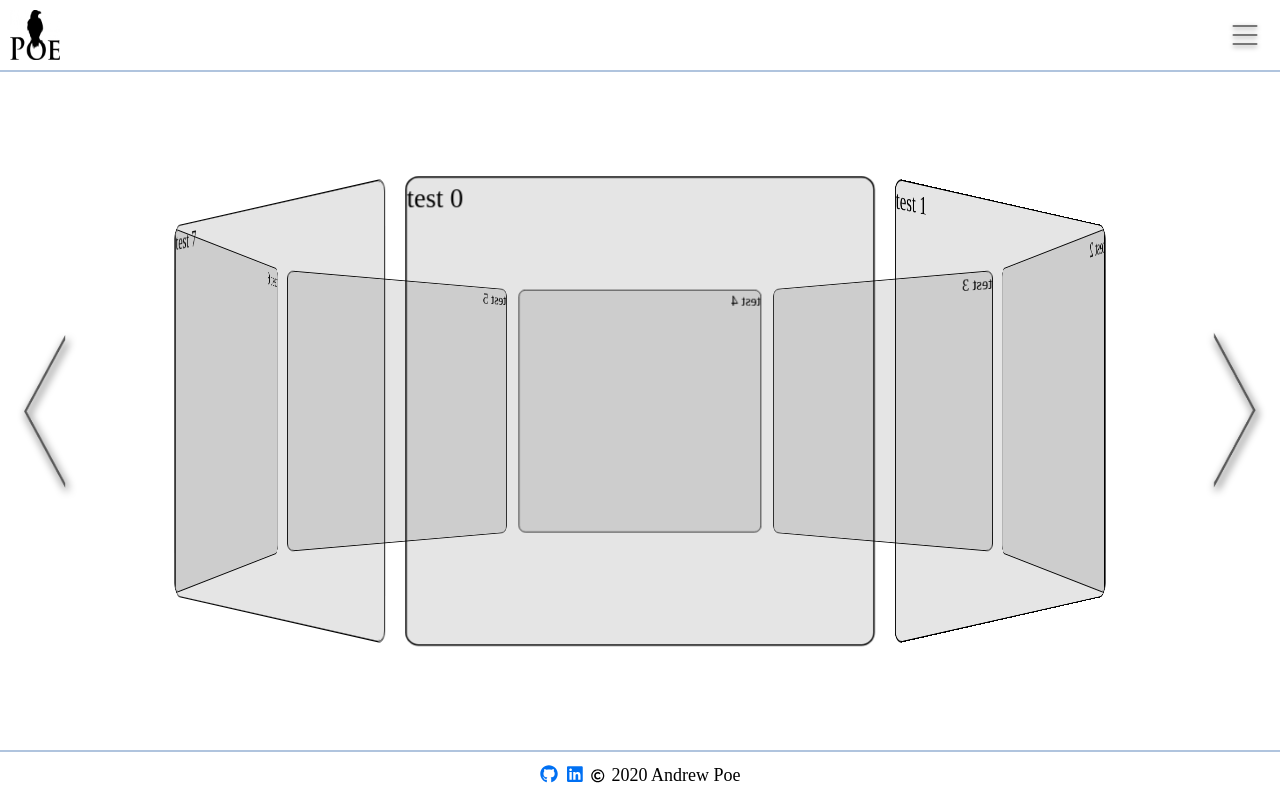
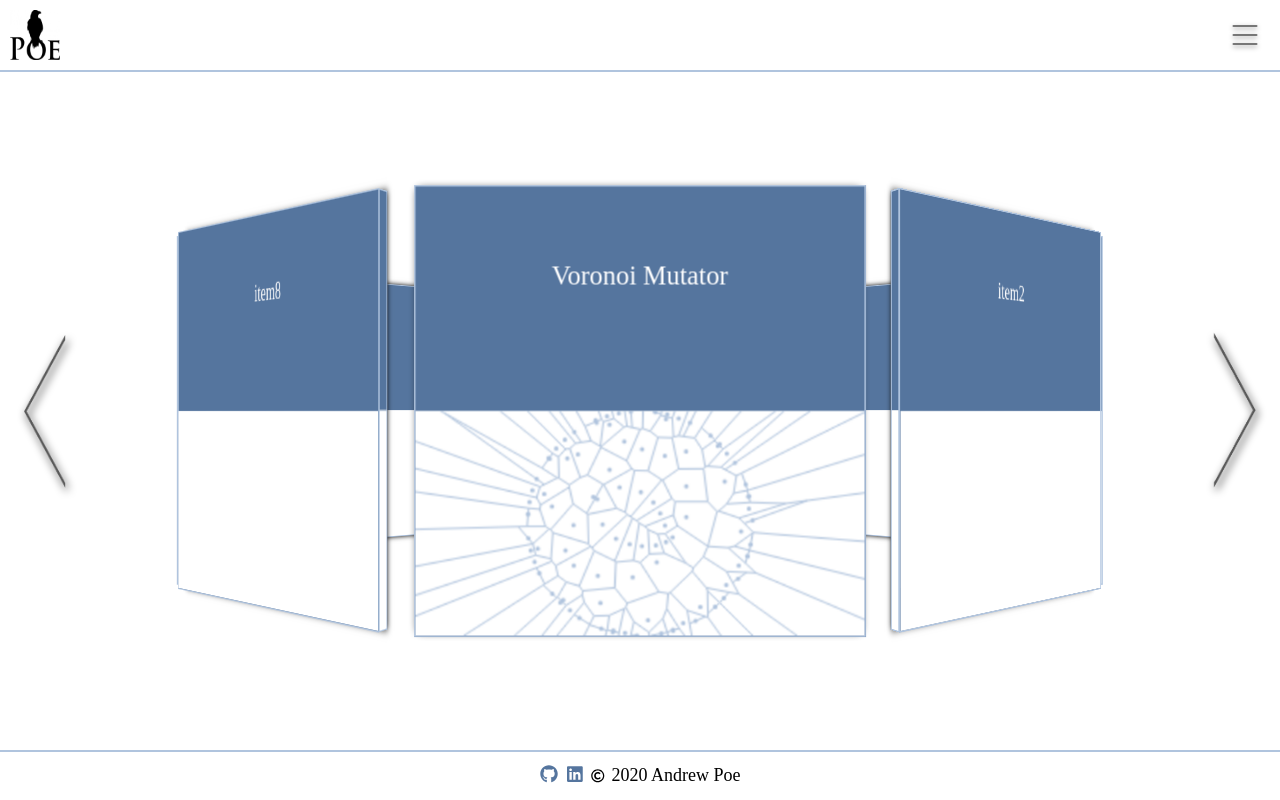
Before and after one commit to omegafury/Ravenholm, a Next.js app in the folder workspaces/frontend/: page /projects in a window 1280 px wide. Built offline with nearby package versions, Linux system fonts and the light colour scheme.

Commit message:
Spruced up the 3d carousel. Made the item boxes actual 3d boxes and cleaned up the styling. Also fixed a number of layout bugs related to 3d clipping problems.

```diff
--- a/workspaces/frontend/components/about/about.module.scss
+++ b/workspaces/frontend/components/about/about.module.scss
@@ -162,7 +162,7 @@ $normalBorder: 2px solid lightsteelblue;
   }
 }
 
-@media only screen and (max-width: 800px) {
+@media only screen and (max-width: 1024px) {
   .experiencesGridContainer {
     grid-template-columns: 25px auto;
     grid-template-rows: auto;
--- a/workspaces/frontend/components/layout/layout.module.scss
+++ b/workspaces/frontend/components/layout/layout.module.scss
@@ -61,10 +61,12 @@
     transform: translateY(0px);
   }
 }
+.navMenu.isOpen + .body {
+  z-index: -1;
+}
 
 .body {
   grid-area: body;
-  z-index: 1;
   outline: 2px solid lightsteelblue;
   width: 100%;
   height: 100%;
--- a/workspaces/frontend/components/projects/ProjectsMenu.tsx
+++ b/workspaces/frontend/components/projects/ProjectsMenu.tsx
@@ -1,21 +1,57 @@
-import React, { useRef, useCallback, useEffect, useState } from "react";
+import React, {
+  useRef,
+  useCallback,
+  useEffect,
+  useState,
+  useMemo,
+} from "react";
 import styles from "components/projects/projects.module.scss";
+import VoronoiMutator from "components/VoronoiMutator";
 
-const items = [
-  "item1",
-  "item2",
-  "item3",
-  "item4",
-  "item5",
-  "item6",
-  "item7",
-  "item8",
+type itemType = {
+  title: string;
+  preview: React.ReactNode;
+};
+
+const items: itemType[] = [
+  {
+    title: "Voronoi Mutator",
+    preview: <VoronoiMutator />,
+  },
+  {
+    title: "item2",
+    preview: <div>placeholder</div>,
+  },
+  {
+    title: "item3",
+    preview: <div>placeholder</div>,
+  },
+  {
+    title: "item4",
+    preview: <div>placeholder</div>,
+  },
+  {
+    title: "item5",
+    preview: <div>placeholder</div>,
+  },
+  {
+    title: "item6",
+    preview: <div>placeholder</div>,
+  },
+  {
+    title: "item7",
+    preview: <div>placeholder</div>,
+  },
+  {
+    title: "item8",
+    preview: <div>placeholder</div>,
+  },
 ];
 // 25vw. See projects.module.scss for $itemDim;
 const itemDim = 25;
 
 export default function ProjectsMenu() {
-  const [count, setCount] = useState(0);
+  const [count, setCount] = useState(items.length);
   const refsMap = items.map(() => {
     return useRef<HTMLDivElement>(null);
   });
@@ -24,6 +60,7 @@ export default function ProjectsMenu() {
       if (!ref.current) {
         return;
       }
+      // Rotate each item to the correct location on the carousel.
       const rotateYVal = ((2 * Math.PI) / items.length) * (index + count);
       const translateZVal = (items.length * itemDim) / (2 * Math.PI);
       ref.current.style.transform = `rotateY(${rotateYVal}rad) translateZ(${translateZVal}vw`;
@@ -52,9 +89,15 @@ export default function ProjectsMenu() {
         </div>
         <div className={styles.items}>
           {refsMap.map((ref, index) => {
+            const item = items[index];
             return (
               <div key={index} className={`${styles.item}`} ref={ref}>
-                <div>test {index}</div>
+                <div className={styles.itemBoxSides} />
+                <div className={styles.itemBoxTopBottom} />
+                <div className={styles.itemCard}>
+                  <div className={styles.itemCardTitle}>{item.title}</div>
+                  <div className={styles.itemCardPreview}>{item.preview}</div>
+                </div>
               </div>
             );
           })}
--- a/workspaces/frontend/components/projects/projects.module.scss
+++ b/workspaces/frontend/components/projects/projects.module.scss
@@ -1,7 +1,6 @@
 $numItems: 8;
-$itemDim: 25vw;
+$itemDim: 24vw;
 $PI: 3.1415926535;
-$translateZ: calc((#{$numItems} * #{$itemDim}) / (2 * #{$PI}));
 
 .carouselContainer {
   height: inherit;
@@ -11,7 +10,7 @@ $translateZ: calc((#{$numItems} * #{$itemDim}) / (2 * #{$PI}));
     "leftArrow carousel rightArrow"
     ". downArrow .";
   grid-template-columns: 5em auto 5em;
-  grid-template-rows: 5em auto 5em;
+  grid-template-rows: 0em auto 0em;
 
   .leftArrow {
     grid-area: leftArrow;
@@ -47,6 +46,7 @@ $translateZ: calc((#{$numItems} * #{$itemDim}) / (2 * #{$PI}));
     align-self: center;
     filter: drop-shadow(2px 4px 4px black);
     cursor: pointer;
+    z-index: 99;
   }
   .leftArrow:hover,
   .rightArrow:hover,
@@ -62,20 +62,90 @@ $translateZ: calc((#{$numItems} * #{$itemDim}) / (2 * #{$PI}));
     display: grid;
     grid-template-areas: "item";
     perspective: 100vw;
+    transform-style: preserve-3d;
+    transition: transform 0.75s;
     .item {
       grid-area: item;
       align-self: center;
       justify-self: center;
       height: $itemDim;
       width: $itemDim;
-      background-color: rgba(0, 0, 0, 0.1);
-      border: 0.1em solid black;
-      border-radius: 0.5em;
+      background: #55759e;
+      border: 0.05em solid lightsteelblue;
+      color: white;
       transition: transform 0.75s;
-      div {
+      transform-style: preserve-3d;
+      perspective: 100vw;
+      .itemCard {
         width: 100%;
         height: 100%;
+        display: grid;
+        grid-template:
+          "title title title" 40%
+          ". . ." 10%
+          "preview preview preview" 40%
+          "preview preview preview" 10% / 10% 80% 10%;
+        transform: translateZ(0.01em);
+        transition: transform 0.75s;
+
+        .itemCardTitle {
+          grid-area: title;
+          display: flex;
+          justify-self: center;
+          align-items: center;
+        }
+        .itemCardPreview {
+          grid-area: preview;
+          background: white;
+          > canvas {
+            opacity: 1 !important;
+          }
+        }
       }
+    }
+    .item:hover {
+      opacity: 0.5;
+    }
+    // Back of the box
+    .item::before {
+      content: "";
+      position: absolute;
+      top: -0.05em;
+      bottom: -0.05em;
+      right: -0.05em;
+      left: -0.05em;
+      background: linear-gradient(#55759e 50%, white 50%);
+      border: 0.05em solid lightsteelblue;
+      transform: translateZ(-0.4em);
+      box-shadow: 0px 0px 6px black;
+      transition: transform 0.75s;
+    }
+    // Left side of box
+    .itemBoxSides {
+      position: absolute;
+      width: 0.45em;
+      top: -0.05em;
+      bottom: -0.05em;
+      left: -0.05em;
+      background: linear-gradient(#55759e 50%, white 50%);
+      border: 0.05em solid lightsteelblue;
+      transform: rotateY(90deg);
+      transform-origin: left center;
+      transform-style: preserve-3d;
+      transition: transform 0.75s;
+    }
+    // Right side of box
+    .itemBoxSides::before {
+      content: "";
+      position: absolute;
+      top: -0.05em;
+      bottom: -0.05em;
+      right: -0.05em;
+      left: -0.05em;
+      background: linear-gradient(#55759e 50%, white 50%);
+      border: 0.05em solid lightsteelblue;
+      transform: translateZ(calc(#{$itemDim} - 0.05em));
+      transition: transform 0.75s;
     }
   }
 }
@@ -90,10 +160,20 @@ $translateZ: calc((#{$numItems} * #{$itemDim}) / (2 * #{$PI}));
     visibility: visible !important;
   }
   .carouselContainer {
+    grid-template-columns: 0em auto 0em;
+    grid-template-rows: 5em auto 5em;
     .items {
       transform: rotateZ(-90deg) scale(1.25);
-      .item > div {
-        transform: rotateZ(90deg);
+      .item {
+        .itemBoxSides {
+          background: white !important;
+        }
+        .itemBoxSides::before {
+          background: #55759e !important;
+        }
+        .itemCard {
+          transform: rotateZ(90deg) translateZ(0.01em);
+        }
       }
     }
   }
@@ -108,11 +188,27 @@ $translateZ: calc((#{$numItems} * #{$itemDim}) / (2 * #{$PI}));
     visibility: visible !important;
   }
   .carouselContainer {
+    grid-template-columns: 0em auto 0em;
+    grid-template-rows: 5em auto 5em;
     .items {
-      transform: rotateZ(-90deg) scale(1.4);
-      .item > div {
-        transform: rotateZ(90deg);
+      transform: rotateZ(-90deg) scale(1.3);
+      .item {
+        .itemBoxSides {
+          background: white !important;
+        }
+        .itemBoxSides::before {
+          background: #55759e !important;
+        }
+        .itemCard {
+          transform: rotateZ(90deg) translateZ(0.01em);
+        }
       }
     }
   }
 }
+
+@media only screen and (max-height: 500px) and (orientation: "landscape") {
+  .items {
+    transform: scale(0.8);
+  }
+}
--- a/workspaces/frontend/styles/global.scss
+++ b/workspaces/frontend/styles/global.scss
@@ -19,7 +19,7 @@ ul {
   padding-inline-start: 1.5em;
 }
 
-@media only screen and (max-width: 768px) {
+@media only screen and (max-width: 1024px) {
   /* For mobile phones: */
   html,
   body {
@@ -44,7 +44,7 @@ ul {
 }
 
 a {
-  color: #0070f3;
+  color: #55759e;
   text-decoration: none;
 }
 a:hover {
```
